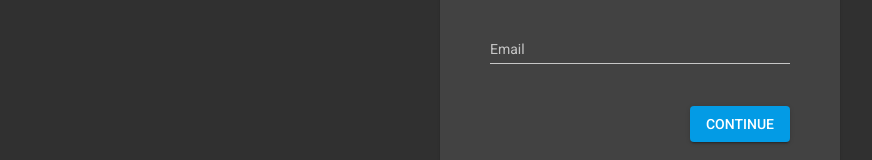
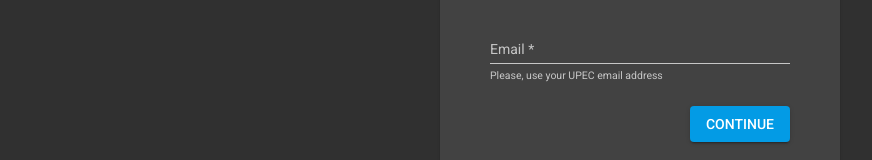
Before and after one commit to esuau/esipe-credentials-generator-client, an Angular app: page /#/ in a window 1280 px wide. Shown: the part 403-563 px from the top of the page, without its empty margins (0-872 px from the left). Built offline with nearby package versions, Linux system fonts and the light colour scheme.

Commit message:
Add form control on email input

```diff
--- a/src/app/app.module.ts
+++ b/src/app/app.module.ts
@@ -1,6 +1,7 @@
 import { BrowserModule } from '@angular/platform-browser';
 import { BrowserAnimationsModule } from '@angular/platform-browser/animations';
 import { NgModule } from '@angular/core';
+import { FormsModule, ReactiveFormsModule } from '@angular/forms';
 
 import { FlexLayoutModule } from '@angular/flex-layout';
 import { MatButtonModule } from '@angular/material/button';
@@ -24,9 +25,11 @@ import { PasswordComponent } from './components/password/password.component';
     BrowserModule,
     BrowserAnimationsModule,
     FlexLayoutModule,
+    FormsModule,
     MatButtonModule,
     MatCardModule,
-    MatInputModule
+    MatInputModule,
+    ReactiveFormsModule
   ],
   providers: [],
   bootstrap: [AppComponent]
--- a/src/app/components/email/email.component.html
+++ b/src/app/components/email/email.component.html
@@ -13,7 +13,14 @@
   </mat-card-header>
   <mat-card-content>
     <mat-form-field fxFlex>
-      <input matInput placeholder="Email">
+      <input matInput placeholder="Email" [formControl]="emailFormControl" [errorStateMatcher]="matcher">
+      <mat-hint *ngIf="emailFormControl.pristine">Please, use your UPEC email address</mat-hint>
+      <mat-error *ngIf="emailFormControl.hasError('email') && !emailFormControl.hasError('required')">
+        Please enter a valid email address
+      </mat-error>
+      <mat-error *ngIf="emailFormControl.hasError('required')">
+        Email is <strong>required</strong>
+      </mat-error>
     </mat-form-field>
   </mat-card-content>
   <mat-card-actions>
--- a/src/app/components/email/email.component.ts
+++ b/src/app/components/email/email.component.ts
@@ -1,4 +1,14 @@
 import { Component, OnInit } from '@angular/core';
+import { FormControl, FormGroupDirective, NgForm, Validators } from '@angular/forms';
+import { ErrorStateMatcher } from '@angular/material/core';
+
+/** Error when invalid control is dirty, touched, or submitted. */
+export class MyErrorStateMatcher implements ErrorStateMatcher {
+  isErrorState(control: FormControl | null, form: FormGroupDirective | NgForm | null): boolean {
+    const isSubmitted = form && form.submitted;
+    return !!(control && control.invalid && (control.dirty || control.touched || isSubmitted));
+  }
+}
 
 @Component({
   selector: 'app-email',
@@ -7,6 +17,14 @@ import { Component, OnInit } from '@angular/core';
 })
 export class EmailComponent implements OnInit {
 
+  emailFormControl = new FormControl('', [
+    Validators.required,
+    Validators.email,
+    Validators.pattern('^[a-z0-9!#$%&*+\/=?^_`{|}~.-]+@(etu.)?u-pec.fr')
+  ]);
+
+  matcher = new MyErrorStateMatcher();
+
   constructor() { }
 
   ngOnInit() {
```
